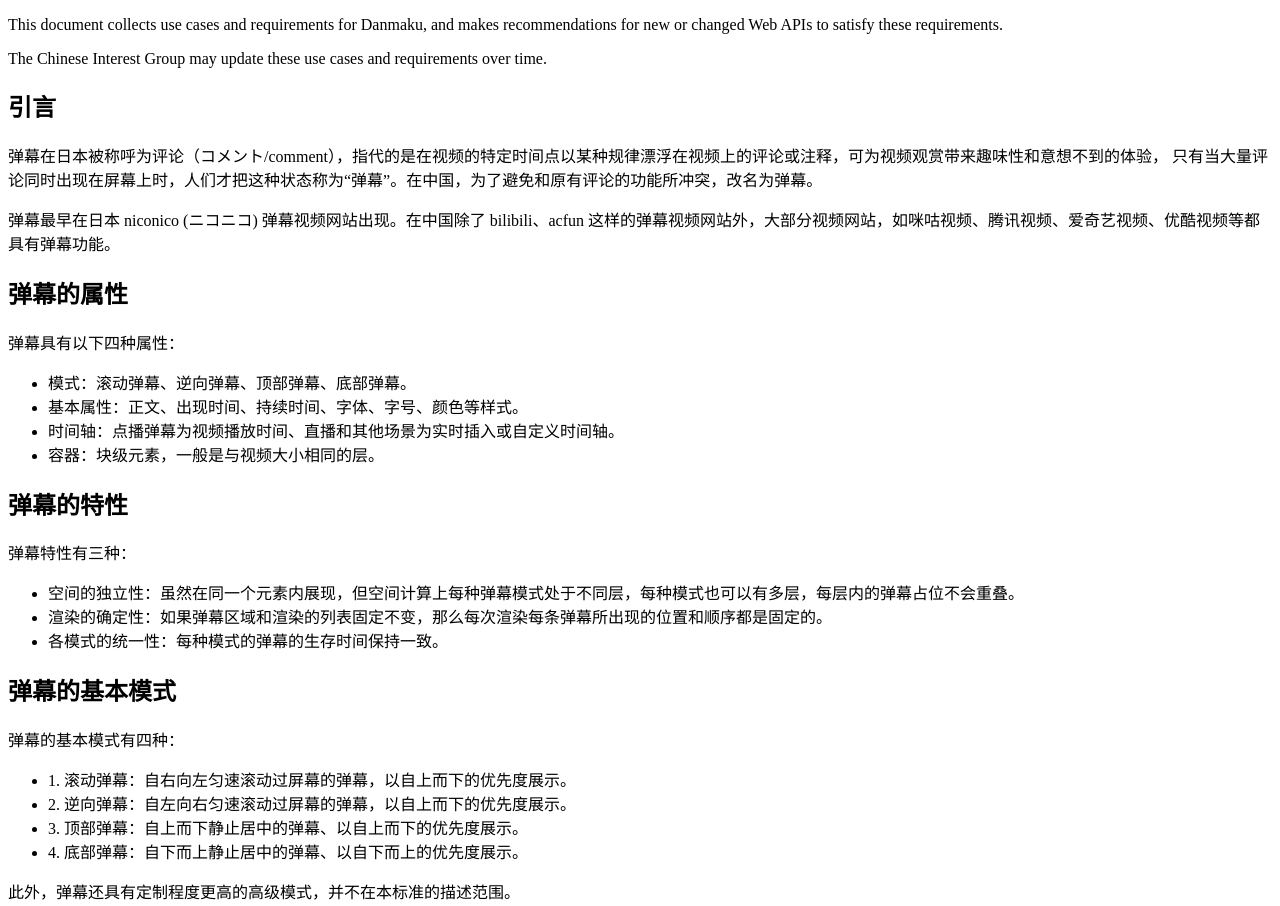
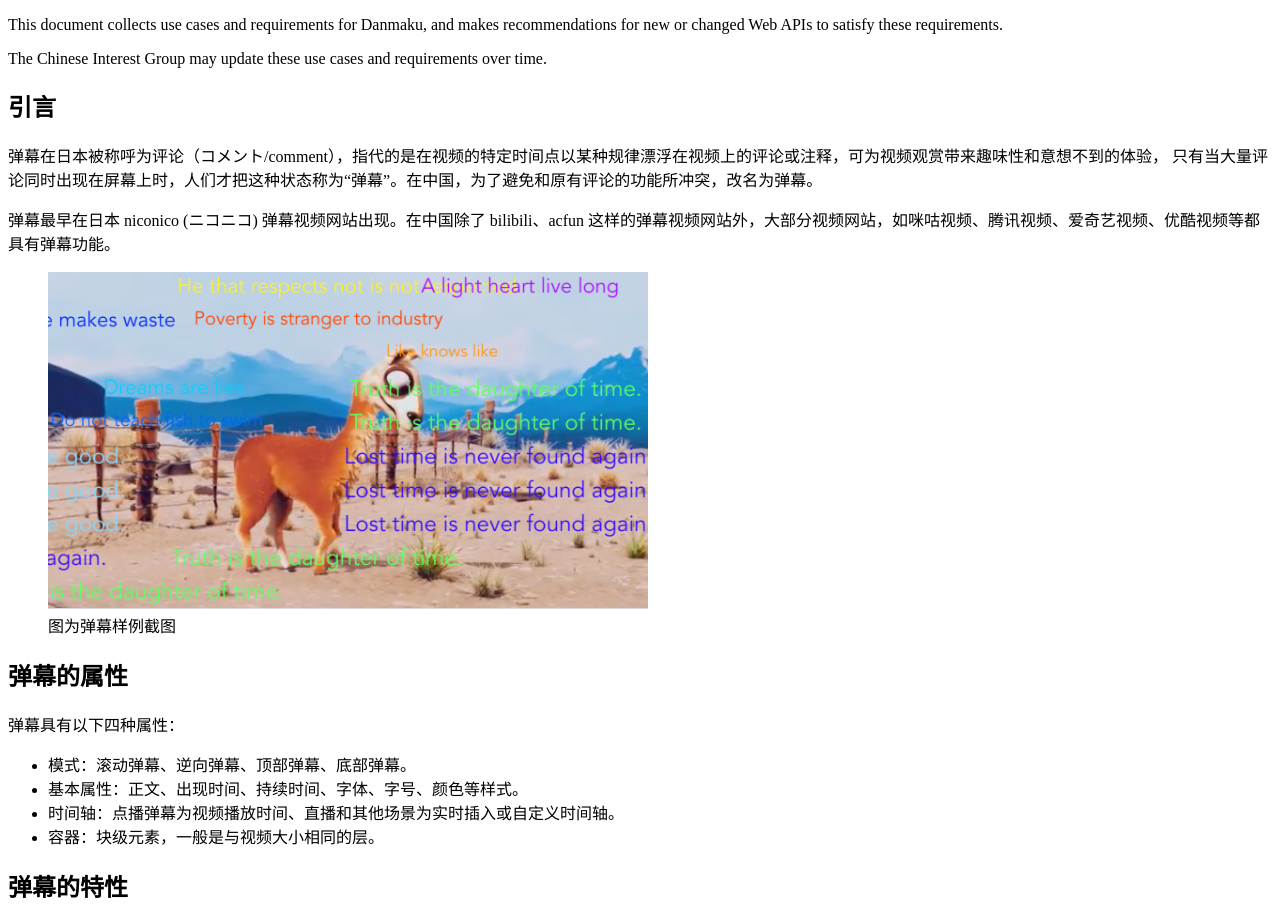
Before and after one commit to w3c-proposal-incubation/w3c-proposal-incubation.github.io, a plain HTML site: page danmaku-proposal/index.html in a window 1280 px wide. Shown: the top 906 px of the page. Drawn offline with Linux system fonts and the light colour scheme.

Commit message:
docs:update proposal documenation automatically.

```diff
--- a/danmaku-proposal/index.html
+++ b/danmaku-proposal/index.html
@@ -71,6 +71,12 @@
     <p>
       弹幕最早在日本 niconico (ニコニコ) 弹幕视频网站出现。在中国除了 bilibili、acfun 这样的弹幕视频网站外，大部分视频网站，如咪咕视频、腾讯视频、爱奇艺视频、优酷视频等都具有弹幕功能。
     </p>
+    <figure>
+      <img alt="示例示意图" src="images/danmaku.png" width="600">
+      <figcaption>
+        图为弹幕样例截图
+      </figcaption>
+    </figure>
     <!-- <p>
       传统的播放器评论系统是独立于播放器之外的，因此评论的内容大多围绕在整个视频上。
       但是弹幕但是其只会在视频中特定的一个时间点出现，因此在相同时刻发送的弹幕基本上也具有相同的主题。
```
Also changed, not shown: danmaku-proposal/images/danmaku.png (added).
